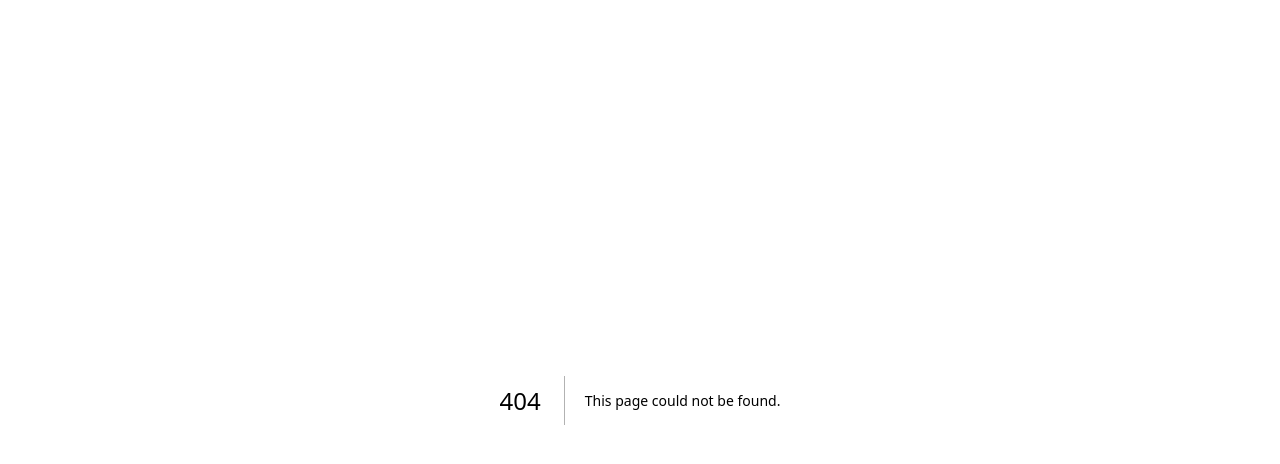
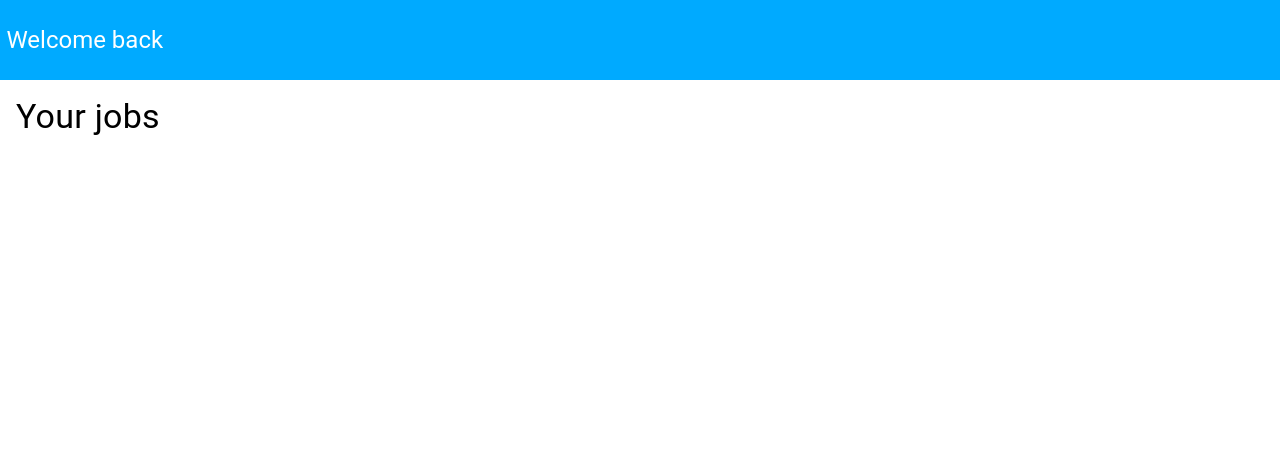
Before and after one commit to Emekarr/meydit-nextjs, a Next.js app: page /dashboard in a window 1280 px wide. Before the commit this address had no page. Shown: the top 464 px of the page. Built offline with nearby package versions, Linux system fonts and the light colour scheme; sample sign-in values are in the browser's storage.

Commit message:
built job tile

```diff
--- /dev/null
+++ b/app/dashboard/page.module.css
@@ -0,0 +1,35 @@
+.root {
+  background-color: white;
+  width: 100vw;
+  height: 100vh;
+  display: flex;
+  flex-direction: column;
+}
+
+.header {
+  height: 10vh;
+  width: 100vw;
+  padding: 0.4rem;
+  color: white;
+  background-color: #00aaff;
+  display: flex;
+  justify-content: start;
+  align-items: center;
+}
+
+.body {
+  height: 90vh;
+  width: 100vw;
+}
+
+.jobListing {
+  display: flex;
+  flex-direction: column;
+  justify-content: center;
+  align-items: center;
+}
+
+.jobHeader {
+  padding: 1rem;
+  color: black;
+}
--- /dev/null
+++ b/app/dashboard/page.tsx
@@ -0,0 +1,29 @@
+"use client";
+import { useEffect, useState } from "react";
+import styles from "./page.module.css";
+import { UserType } from "../requests/type";
+import { Stack, Typography } from "@mui/material";
+import JobTile from "../reuseables/jobTitle/JobTile";
+
+const Dashboard = () => {
+  const [user, updateUser] = useState<UserType | null>(null);
+  useEffect(() => {
+    const cachedUser = localStorage.getItem("profile");
+    updateUser(JSON.parse(cachedUser ?? ""));
+  }, []);
+  return (
+    <div className={styles.root}>
+      <header className={styles.header}>
+        <Typography variant="h5">Welcome back {user?.first_name}</Typography>
+      </header>
+      <div className={styles.body}>
+        <Typography variant="h4" className={styles.jobHeader}>
+          Your jobs
+        </Typography>
+        <Stack className={styles.jobListing}></Stack>
+      </div>
+    </div>
+  );
+};
+
+export default Dashboard;
--- /dev/null
+++ b/app/reuseables/jobTitle/JobTile.tsx
@@ -0,0 +1,57 @@
+"use client";
+import { useState } from "react";
+import styles from "./index.module.css";
+import ArrowRight from "@mui/icons-material/ArrowRight";
+import ArrowLeft from "@mui/icons-material/ArrowLeft";
+import { Typography } from "@mui/material";
+import { useRouter } from "next/navigation";
+
+export interface JobTileProps {
+  budget: number;
+  type: string;
+  state: string;
+  imageURLs: string[];
+}
+
+const JobTile = (props: JobTileProps) => {
+  const router = useRouter();
+  const goToNext = () => {
+    const newIndex =
+      currentSlide === props.imageURLs.length - 1 ? 0 : currentSlide + 1;
+    updateSlide(newIndex);
+  };
+  const goPrevious = () => {
+    const newIndex =
+      currentSlide === 0 ? props.imageURLs.length - 1 : currentSlide - 1;
+    updateSlide(newIndex);
+  };
+  const [currentSlide, updateSlide] = useState<number>(0);
+  return (
+    <div
+      className={styles.tile}
+      onClick={() => {
+        router.push("/jobDetails");
+      }}
+    >
+      <div className={styles.tileSlider}>
+        <div onClick={goPrevious}>
+          <ArrowLeft className={styles.leftSliderArrow} />
+        </div>
+        <div onClick={goToNext}>
+          <ArrowRight className={styles.rightSliderArrow} />
+        </div>
+        <div
+          className={styles.tileImage}
+          style={{ backgroundImage: `url(${props.imageURLs[currentSlide]})` }}
+        />
+      </div>
+      <Typography>
+        Budget : ${props.budget.toString().substring(0, 15)}
+      </Typography>
+      <Typography>Type : {props.type.substring(0, 15)}</Typography>
+      <Typography>Location : {props.state.substring(0, 15)}</Typography>
+    </div>
+  );
+};
+
+export default JobTile;
```
Also changed, not shown: app/reuseables/jobTitle/index.module.css (added, +49 -0 lines).
